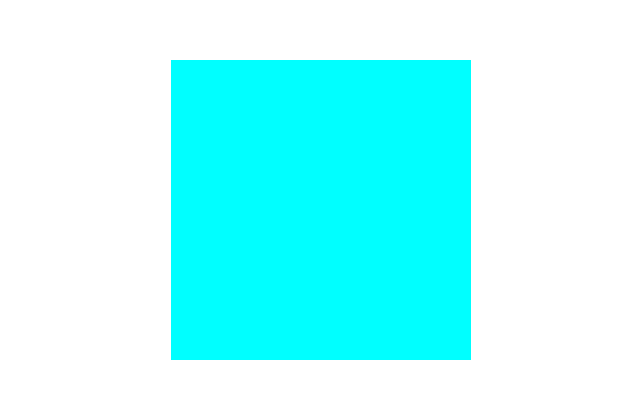
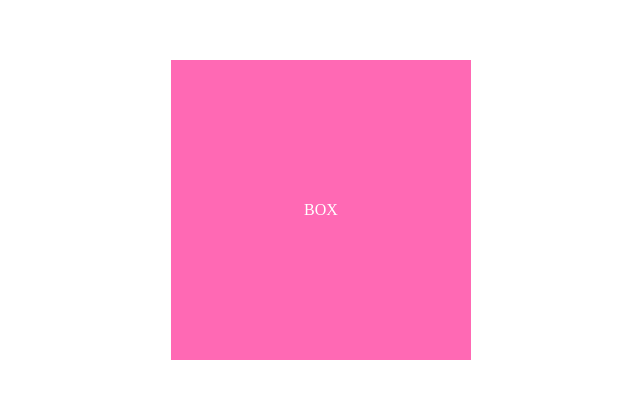
Before and after one commit to seannyhaha/square, a plain HTML site: page index.html in a window 1280 px wide. Shown: the part 190-588 px from the top of the page, without its empty margins (319-959 px from the left). Drawn offline with Linux system fonts and the light colour scheme.

Commit message:
박스에 글자 추가

```diff
--- a/index.html
+++ b/index.html
@@ -8,7 +8,7 @@
 </head>
 <body>
     <section>
-        <article></article>
+        <article>BOX</article>
     </section>
 </body>
 </html>
--- a/scss/style.scss
+++ b/scss/style.scss
@@ -12,6 +12,11 @@ section {
     article {
         width:300px;
         height:300px;
-        background:aqua;
+        background:hotpink;
+        display:flex;
+        justify-content:center;
+        align-items:center;
+        font: size 30px;
+        color:#fff;
     }
 }
```
Also changed, not shown: css/style.css, 1 other file.
